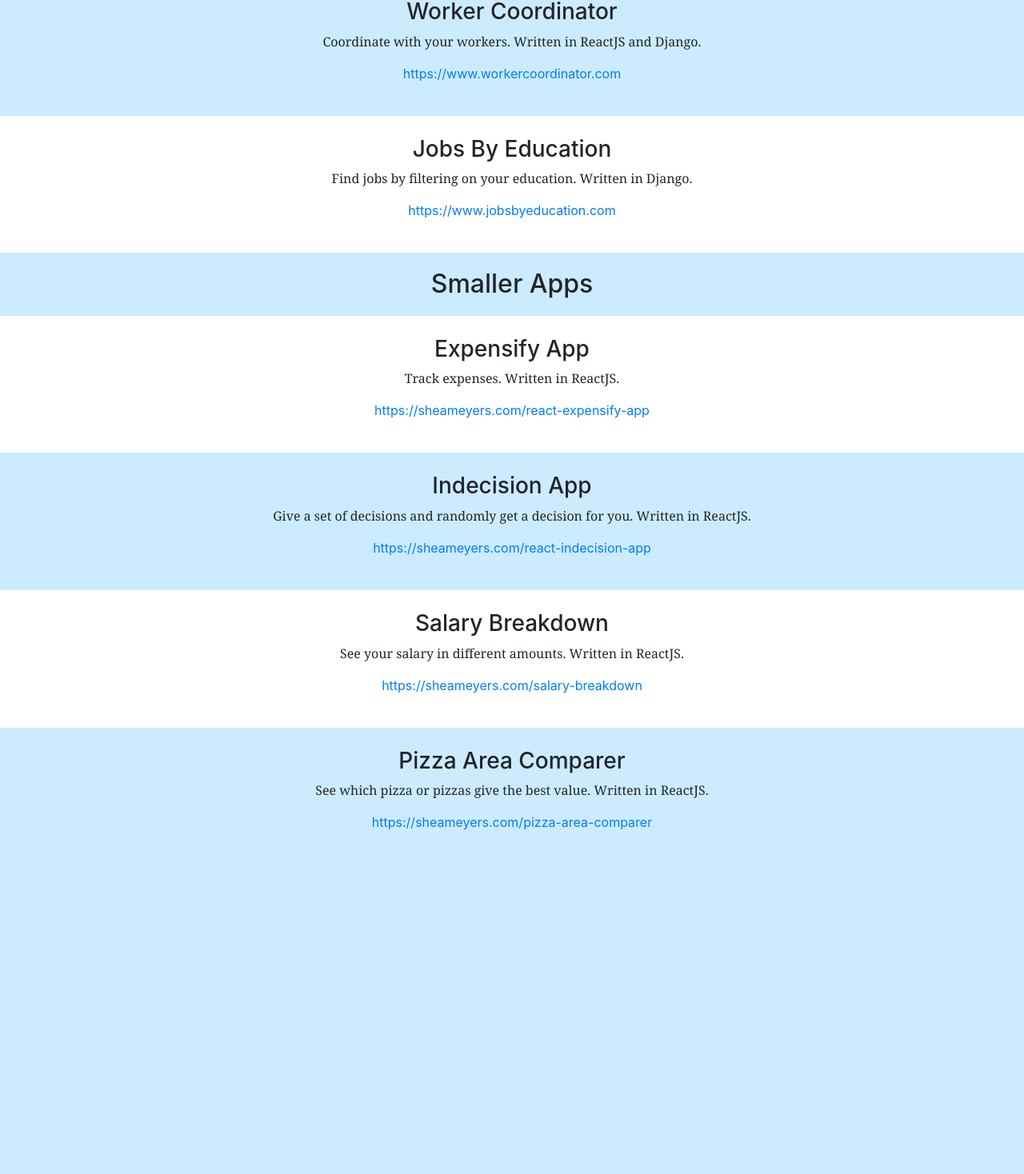
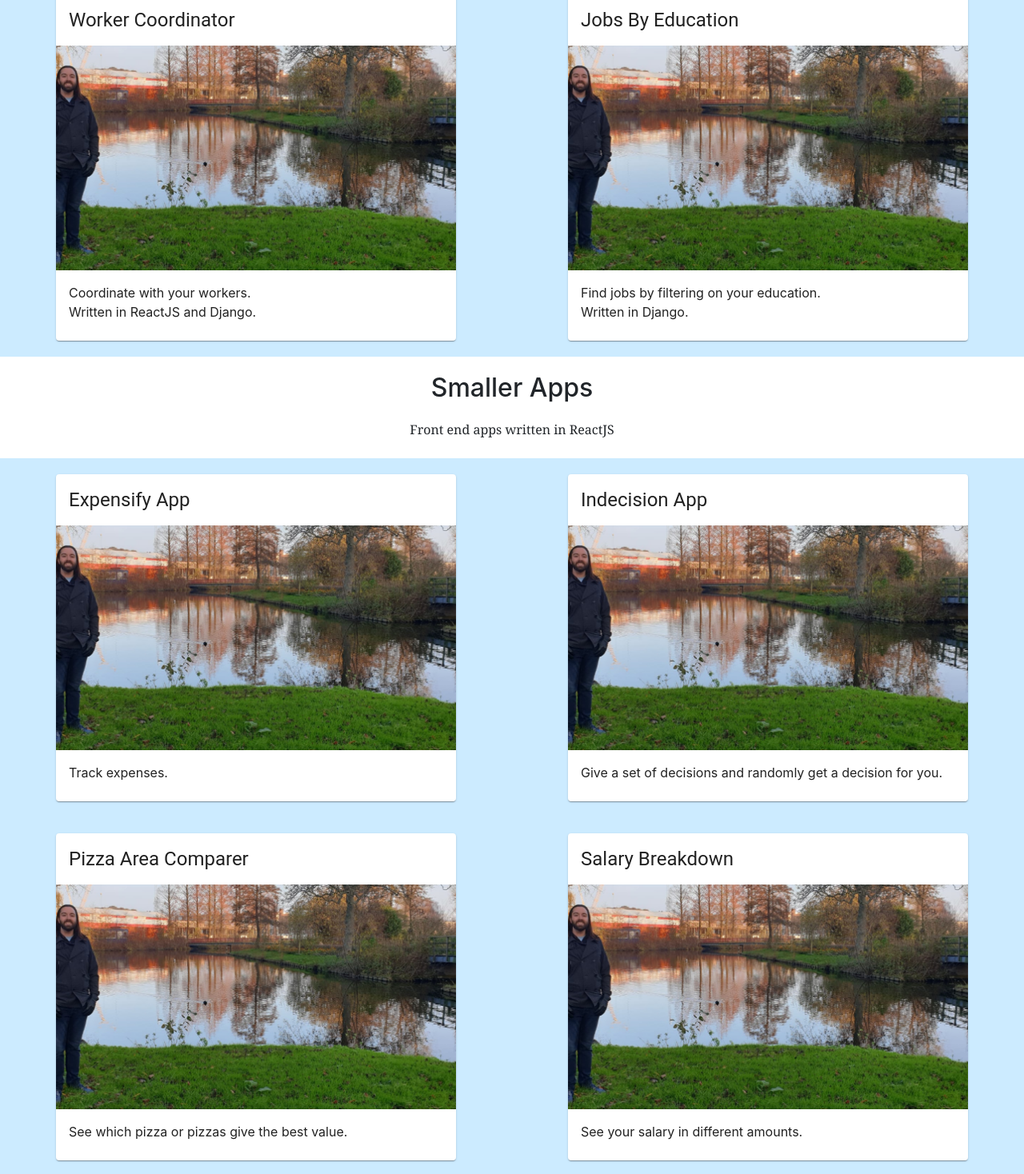
Before and after one commit to SheaMeyers/SheaMeyers.github.io, a React (Create React App) app: page / in a window 1280 px wide. Shown: the part 809-2277 px from the top of the page at 80% size. Before the commit the page ends 1890 px from the top, so only its background shows below. Built offline with nearby package versions, Linux system fonts and the light colour scheme.

Commit message:
Show material ui cards on homepage

```diff
--- a/package.json
+++ b/package.json
@@ -4,6 +4,7 @@
   "version": "1.0.0",
   "private": true,
   "dependencies": {
+    "@material-ui/core": "^4.11.3",
     "@types/jest": "24.0.18",
     "@types/node": "12.7.5",
     "@types/react": "16.9.2",
--- a/src/Home.css
+++ b/src/Home.css
@@ -69,7 +69,23 @@ html, body, #root {
     padding: 20px;
     margin: 0;
     font-size: 2rem;
+}
+
+.Projects-portion--sub-sub-title {
+    text-align: center;
+    width: 100%;
+    padding: 20px;
+    margin: 0;
+    font-size: 1.5rem;
+}
+
+.Projects-portion--projects {
+    width: 100%;
     background-color: #ccebff;
+    display: flex;
+    flex-shrink: 0;
+    justify-content: space-around;
+    flex-wrap: wrap;
 }
 
 .Projects-portion--project__section {
--- a/src/Home.tsx
+++ b/src/Home.tsx
@@ -1,9 +1,34 @@
 import React from 'react';
 import photo from './HomePhoto.jpg';
 import HeaderBar from './HeaderBar';
+import { makeStyles, Theme, createStyles } from '@material-ui/core/styles';
+import Card from '@material-ui/core/Card';
+import CardHeader from '@material-ui/core/CardHeader';
+import CardMedia from '@material-ui/core/CardMedia';
+import CardContent from '@material-ui/core/CardContent';
 import './Home.css';
 
+
+const useStyles = makeStyles((theme: Theme) =>
+  createStyles({
+    root: {
+      width: "500px",
+      margin: "20px",
+      cursor: "pointer"
+    },
+    media: {
+      height: 0,
+      paddingTop: '56.25%', // 16:9
+    },
+  }),
+);
+
+
+
 const Home: React.FC = () => {
+
+    const classes = useStyles();
+
     return (
         <div className="Home-body">
             <HeaderBar />
@@ -18,7 +43,41 @@ const Home: React.FC = () => {
                 <p>I mostly program in ReactJS and Django.</p>
                 <p>Other projects can be found on my Github.</p>
                 <br/>
-                <div className="Projects-portion--project__non-white-section">
+                <div className="Projects-portion--projects">
+                    <Card className={classes.root} onClick={_ => {
+                        window.open("https://www.workercoordinator.com", '_blank');
+                    }}>
+                        <CardHeader
+                            title="Worker Coordinator"
+                        />
+                        <CardMedia
+                            className={classes.media}
+                            image={photo}
+                            title="Worker Coordinator"
+                        />
+                        <CardContent>
+                            Coordinate with your workers.  <br/>
+                            Written in ReactJS and Django.
+                        </CardContent>
+                    </Card>
+                    <Card className={classes.root} onClick={_ => {
+                        window.open("https://www.jobsbyeducation.com", '_blank');
+                    }}>
+                        <CardHeader
+                            title="Jobs By Education"
+                        />
+                        <CardMedia
+                            className={classes.media}
+                            image={photo}
+                            title="Jobs By Education"
+                        />
+                        <CardContent>
+                            Find jobs by filtering on your education.  <br/>
+                            Written in Django.
+                        </CardContent>
+                    </Card>
+                </div>
+                {/* <div className="Projects-portion--project__non-white-section">
                     <h3>Worker Coordinator</h3>
                     <p>Coordinate with your workers.  Written in ReactJS and Django.</p>
                     <a href="https://www.workercoordinator.com" target="_blank" rel="noopener noreferrer">https://www.workercoordinator.com</a>
@@ -27,9 +86,75 @@ const Home: React.FC = () => {
                     <h3>Jobs By Education</h3>
                     <p>Find jobs by filtering on your education.  Written in Django.</p>
                     <a href="https://www.jobsbyeducation.com" target="_blank" rel="noopener noreferrer">https://www.jobsbyeducation.com</a>
+                </div> */}
+                <h3 className="Projects-portion--sub-title">Smaller Apps</h3>
+                <p>Front end apps written in ReactJS</p>
+                <br/>
+                <div className="Projects-portion--projects">
+                    <Card className={classes.root} onClick={_ => {
+                        window.open("https://sheameyers.com/react-expensify-app", '_blank');
+                    }}>
+                        <CardHeader
+                            title="Expensify App"
+                        />
+                        <CardMedia
+                            className={classes.media}
+                            image={photo}
+                            title="Expensify App"
+                        />
+                        <CardContent>
+                            Track expenses.
+                        </CardContent>
+                    </Card>
+                    <Card className={classes.root} onClick={_ => {
+                        window.open("https://sheameyers.com/react-indecision-app", '_blank');
+                    }}>
+                        <CardHeader
+                            title="Indecision App"
+                        />
+                        <CardMedia
+                            className={classes.media}
+                            image={photo}
+                            title="Indecision App"
+                        />
+                        <CardContent>
+                            Give a set of decisions and randomly get a decision for you.
+                        </CardContent>
+                    </Card>
+
+
+                    <Card className={classes.root} onClick={_ => {
+                        window.open("https://sheameyers.com/pizza-area-comparer", '_blank');
+                    }}>
+                        <CardHeader
+                            title="Pizza Area Comparer"
+                        />
+                        <CardMedia
+                            className={classes.media}
+                            image={photo}
+                            title="Pizza Area Comparer"
+                        />
+                        <CardContent>
+                            See which pizza or pizzas give the best value.
+                        </CardContent>
+                    </Card>
+                    <Card className={classes.root} onClick={_ => {
+                        window.open("https://sheameyers.com/salary-breakdown", '_blank');
+                    }}>
+                        <CardHeader
+                            title="Salary Breakdown"
+                        />
+                        <CardMedia
+                            className={classes.media}
+                            image={photo}
+                            title="Salary Breakdown"
+                        />
+                        <CardContent>
+                            See your salary in different amounts.
+                        </CardContent>
+                    </Card>
                 </div>
-                <h3 className="Projects-portion--sub-title">Smaller Apps</h3>
-                <div className="Projects-portion--project__section">
+                {/* <div className="Projects-portion--project__section">
                     <h3>Expensify App</h3>
                     <p>Track expenses.  Written in ReactJS.</p>
                     <a href="https://sheameyers.com/react-expensify-app" target="_blank" rel="noopener noreferrer">https://sheameyers.com/react-expensify-app</a>
@@ -48,7 +173,7 @@ const Home: React.FC = () => {
                     <h3>Pizza Area Comparer</h3>
                     <p>See which pizza or pizzas give the best value.  Written in ReactJS.</p>
                     <a href="https://sheameyers.com/pizza-area-comparer" target="_blank" rel="noopener noreferrer">https://sheameyers.com/pizza-area-comparer</a>
-                </div>
+                </div> */}
             </div>
         </div>
     );
```
Also changed, not shown: 2 other files (tests, documents, lock files or other folders).
